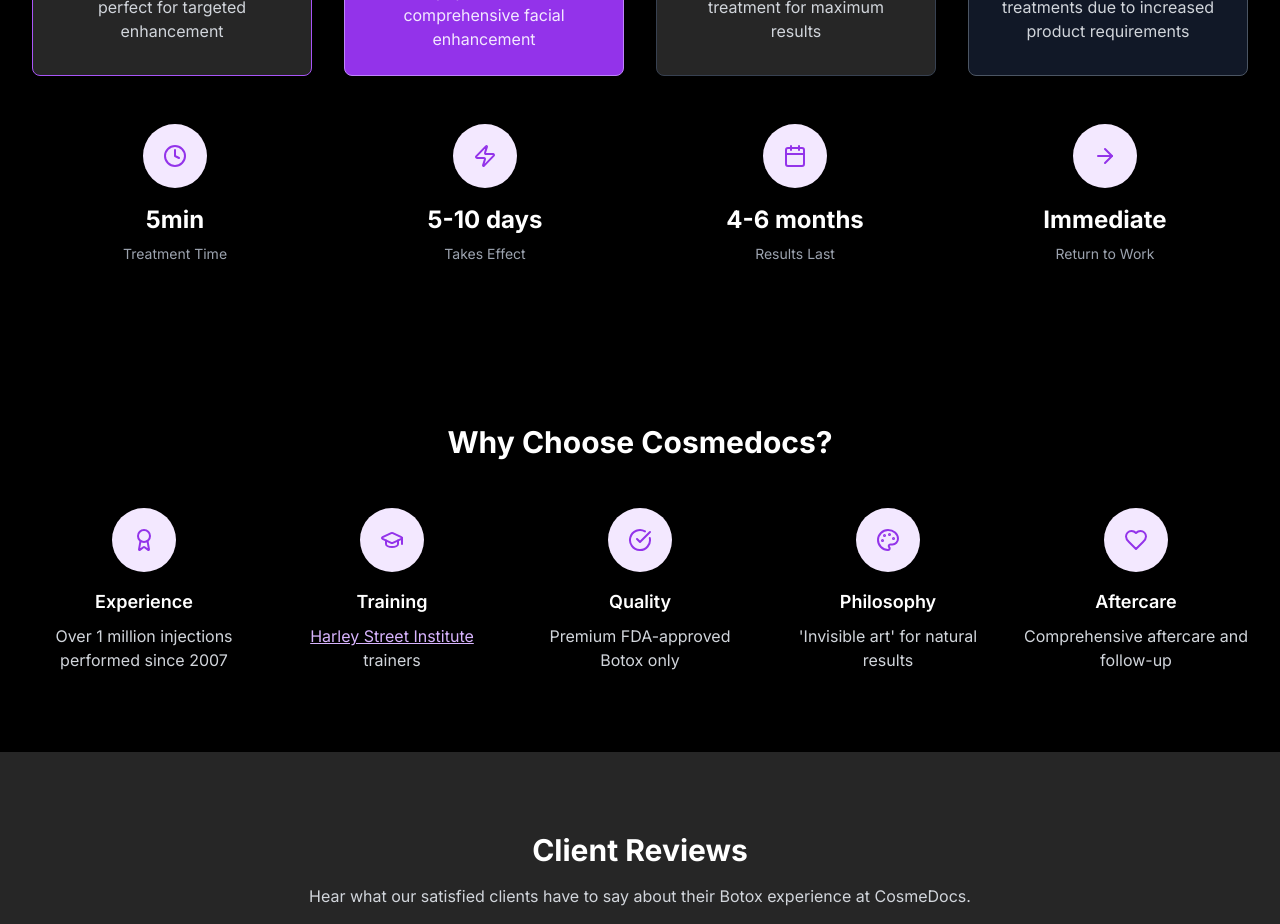
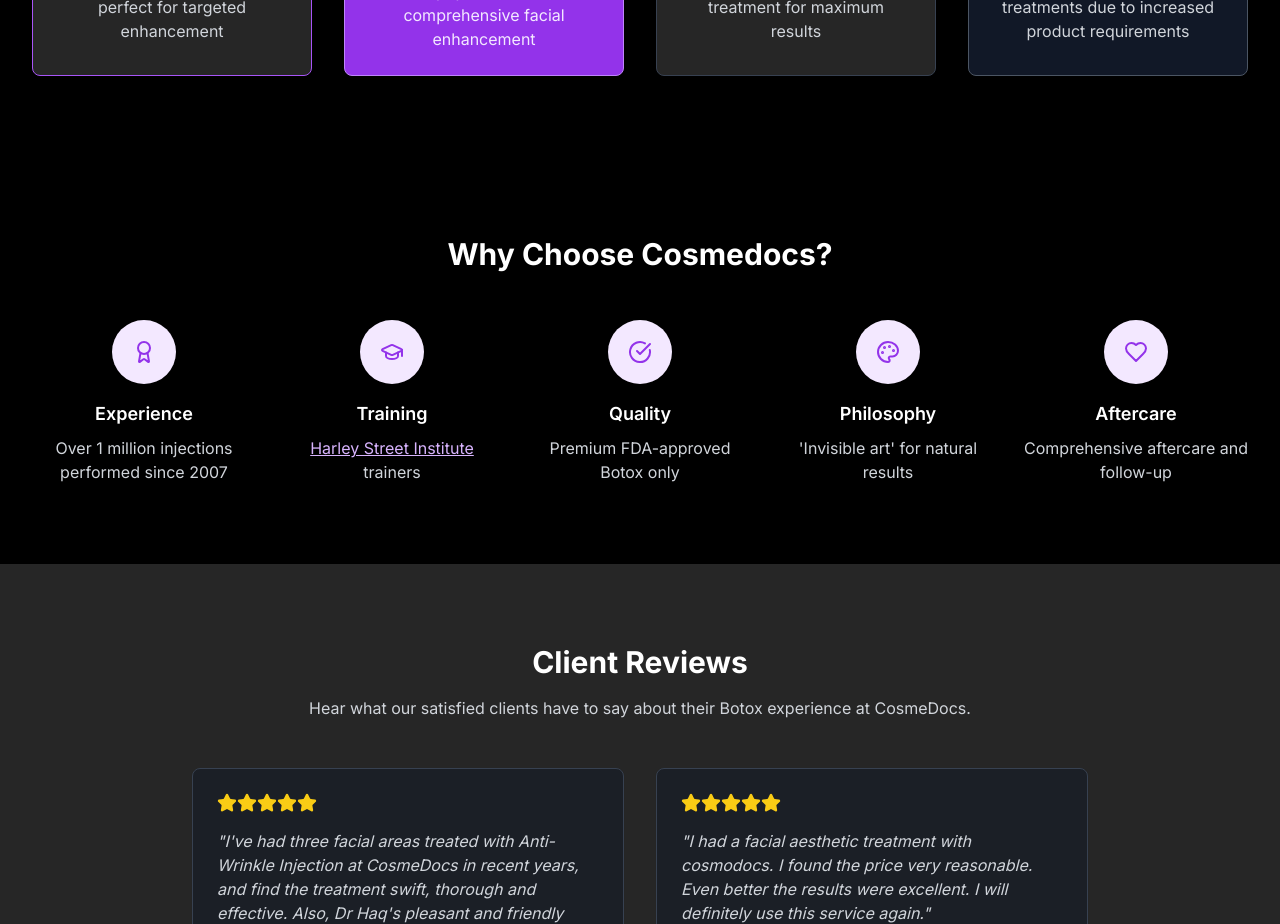
Before and after one commit to alaadin007/cosmedocs-mobile-refined-art, a React (Vite) app: page /face-botox in a window 1280 px wide. Shown: the part 6380-7304 px from the top of the page. Built offline with nearby package versions, Linux system fonts and the light colour scheme.

Commit message:
Fix summary section design

```diff
--- a/src/pages/FaceBotox.tsx
+++ b/src/pages/FaceBotox.tsx
@@ -948,37 +948,6 @@ export default function FaceBotox() {
               </motion.div>
             </div>
 
-            {/* Quick Info */}
-            <div className="grid grid-cols-2 md:grid-cols-4 gap-6 mt-12">
-              <div className="text-center">
-                <div className="bg-purple-100 rounded-full w-16 h-16 flex items-center justify-center mx-auto mb-4">
-                  <Clock className="text-purple-600" size={24} />
-                </div>
-                <div className="text-2xl font-bold mb-2 text-white">5min</div>
-                <div className="text-sm text-gray-400">Treatment Time</div>
-              </div>
-              <div className="text-center">
-                <div className="bg-purple-100 rounded-full w-16 h-16 flex items-center justify-center mx-auto mb-4">
-                  <Zap className="text-purple-600" size={24} />
-                </div>
-                <div className="text-2xl font-bold mb-2 text-white">5-10 days</div>
-                <div className="text-sm text-gray-400">Takes Effect</div>
-              </div>
-              <div className="text-center">
-                <div className="bg-purple-100 rounded-full w-16 h-16 flex items-center justify-center mx-auto mb-4">
-                  <Calendar className="text-purple-600" size={24} />
-                </div>
-                <div className="text-2xl font-bold mb-2 text-white">4-6 months</div>
-                <div className="text-sm text-gray-400">Results Last</div>
-              </div>
-              <div className="text-center">
-                <div className="bg-purple-100 rounded-full w-16 h-16 flex items-center justify-center mx-auto mb-4">
-                  <ArrowRight className="text-purple-600" size={24} />
-                </div>
-                <div className="text-2xl font-bold mb-2 text-white">Immediate</div>
-                <div className="text-sm text-gray-400">Return to Work</div>
-              </div>
-            </div>
           </div>
         </section>
 
```
